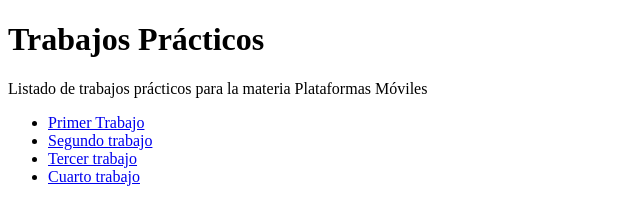
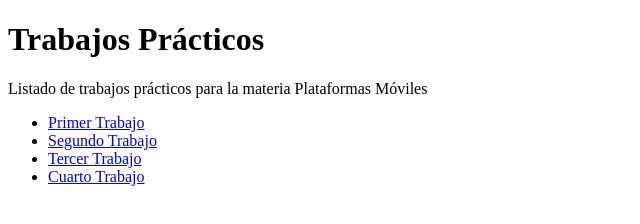
Before and after one commit to Franco07-Maydana/plataformas-moviles-entregas, a plain HTML site: page index.html in a window 1280 px wide. Shown: the full height of the page, 0-640 px from the left. Drawn offline with Linux system fonts and the light colour scheme.

Commit message:
Add files via upload

```diff
--- a/index.html
+++ b/index.html
@@ -7,10 +7,10 @@
      <h1>Trabajos Prácticos</h1>
      <p>Listado de trabajos prácticos para la materia Plataformas Móviles</p>
      <ul>
-       <li><a href="tp-1/">Primer Trabajo</a></li>
-	   <li><a href="tp2.html">Segundo trabajo</a></li>
-	   <li><a href="tp3.html">Tercer trabajo</a></li>
-	   <li><a href="tp4index.html">Cuarto trabajo</a></li>
+       <li><a href="../plataformas-moviles-entregas/tp1.html">Primer Trabajo</a></li>
+        <li><a href="../plataformas-moviles-entregas/tp2.html">Segundo Trabajo</a></li>
+        <li><a href="../plataformas-moviles-entregas/tp3.html">Tercer Trabajo</a></li>
+        <li><a href="../plataformas-moviles-entregas/tp4.html">Cuarto Trabajo</a></li>
      </ul>
    </body>
 </html>
```
